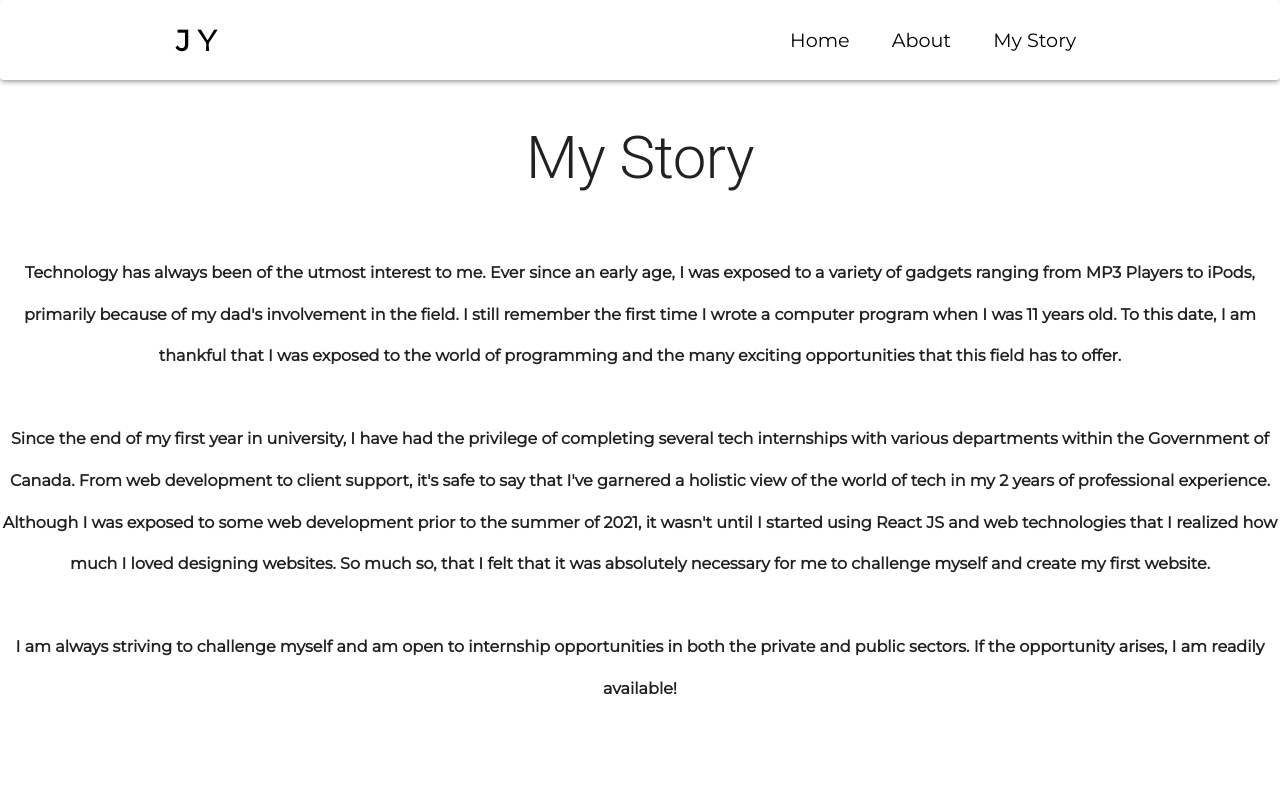
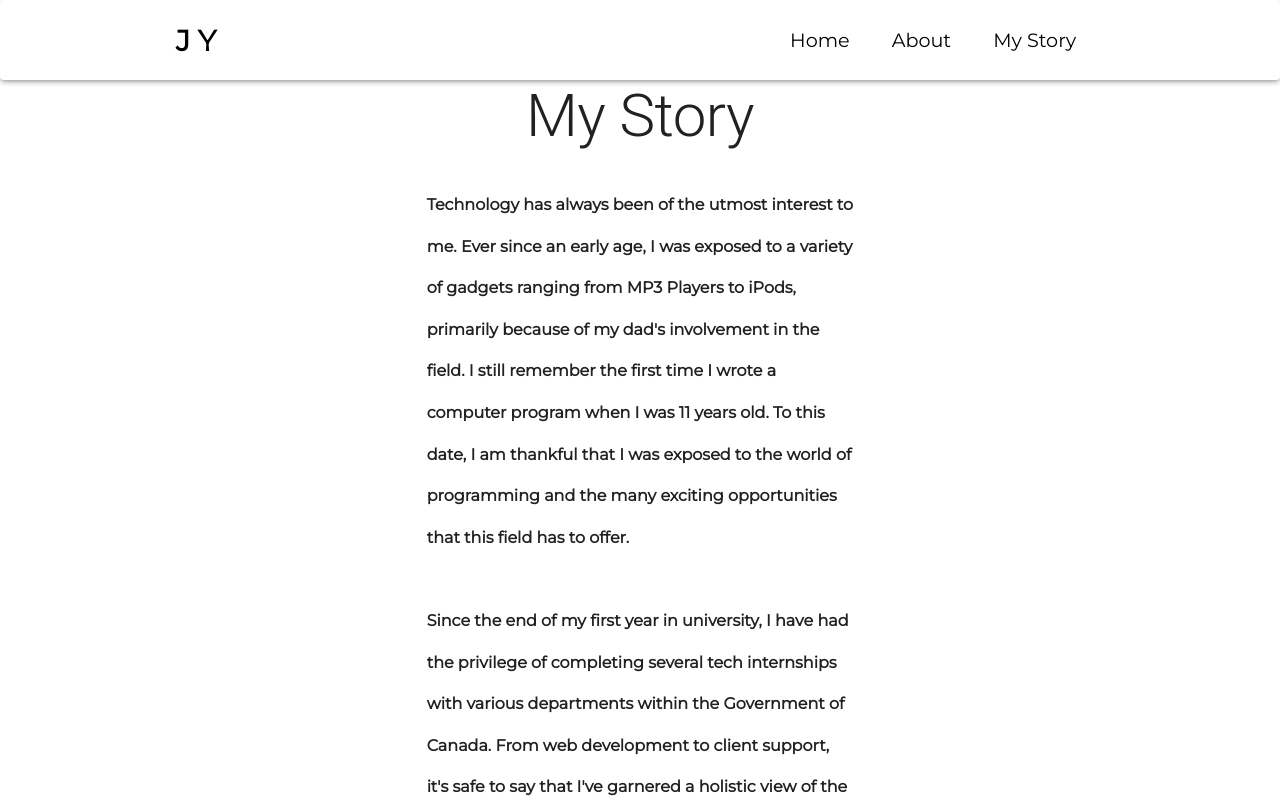
Before and after one commit to jyou044/personalwebsite, a React (Create React App) app: page /MyStory in a window 1280 px wide. Shown: the top 800 px of the page. Built offline with nearby package versions, Linux system fonts and the light colour scheme.

Commit message:
fixed formatting on my story

```diff
--- a/src/components/Experience/Experience.js
+++ b/src/components/Experience/Experience.js
@@ -13,28 +13,28 @@ const useStyles = makeStyles((theme) => ({
     spacing: {
         marginBottom: '1rem',
       },
+      paraFormat: {
+        marginBottom: '1rem',
+        color: theme.palette.text.primary,
+        lineHeight: 2.6,
+        textAlign: 'left',
+    },
   }));
 
 export default function Experience() {
     const classes = useStyles();
         return (
             <div>
-                    <Grid item xs={12} container
-                    direction="row"
-                    justify="center"
-                    alignItems="center">
-                        <Typography variant="h2" align="center" className={classes.textFormat} gutterBottom>My Story</Typography>
+                <Grid item container>
+                <Grid item xs={12} md={12}></Grid>
+                <Grid item xs={12} md={12} className={classes.textFormat}>
+                <Typography variant="h2" align="center" className={classes.spacing} gutterBottom>My Story</Typography>
+
                     </Grid>
-                    <div class="row">
-                            <Grid item xs={12} container
-                            direction="row"
-                            justify="center"
-                            alignItems="center" >
                 </Grid>
-                    </div>
-
-                    <Grid Container spacing={2} className={classes.textFormat} >
-                            <Grid item xs={12}>
+                <Grid item container>
+                <Grid item xs={12} md={4}></Grid>
+                <Grid item xs={12} md={4} className={classes.paraFormat}>
                     <p> <b>
                                             Technology has always been of the utmost interest to me. Ever since an early age, I was exposed to a variety of gadgets ranging from MP3 Players to iPods, primarily
                                             because of my dad's involvement in the field.
@@ -53,8 +53,8 @@ export default function Experience() {
                                         </b>
                                         </p>
                 </Grid>
+                <Grid item xs={12} md={4}></Grid>
             </Grid>
             </div>
-
         );
     }
```
Lines whose indentation alone changed are shown as unchanged.
